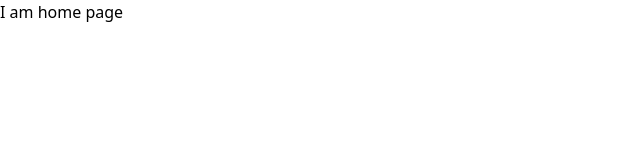
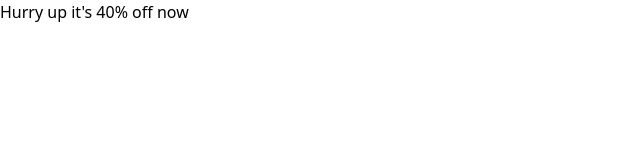
Before and after one commit to Opiwe/basic-react-ecommerce-app, a React (Create React App) app: page / in a window 1280 px wide. Shown: the top 160 px of the page, without its empty margins (0-640 px from the left). Built offline with nearby package versions, Linux system fonts and the light colour scheme.

Commit message:
added announce.jsx write

```diff
--- /dev/null
+++ b/src/components/Announce.jsx
@@ -0,0 +1,11 @@
+import React from 'react';
+
+function Announce() {
+    return (
+        <div>
+            <h2>Hurry up it's 40% off now</h2>
+        </div>
+    )
+}
+
+export default Announce;
--- a/src/pages/Home.jsx
+++ b/src/pages/Home.jsx
@@ -1,9 +1,12 @@
 import React from 'react';
+import Announce from '../components/Announce';
 
 function Home() {
     return (
-        <div>I am home page</div>
+        <div>
+            <Announce/>
+        </div>
     )
 }
 
-export default Home
+export default Home;
```
